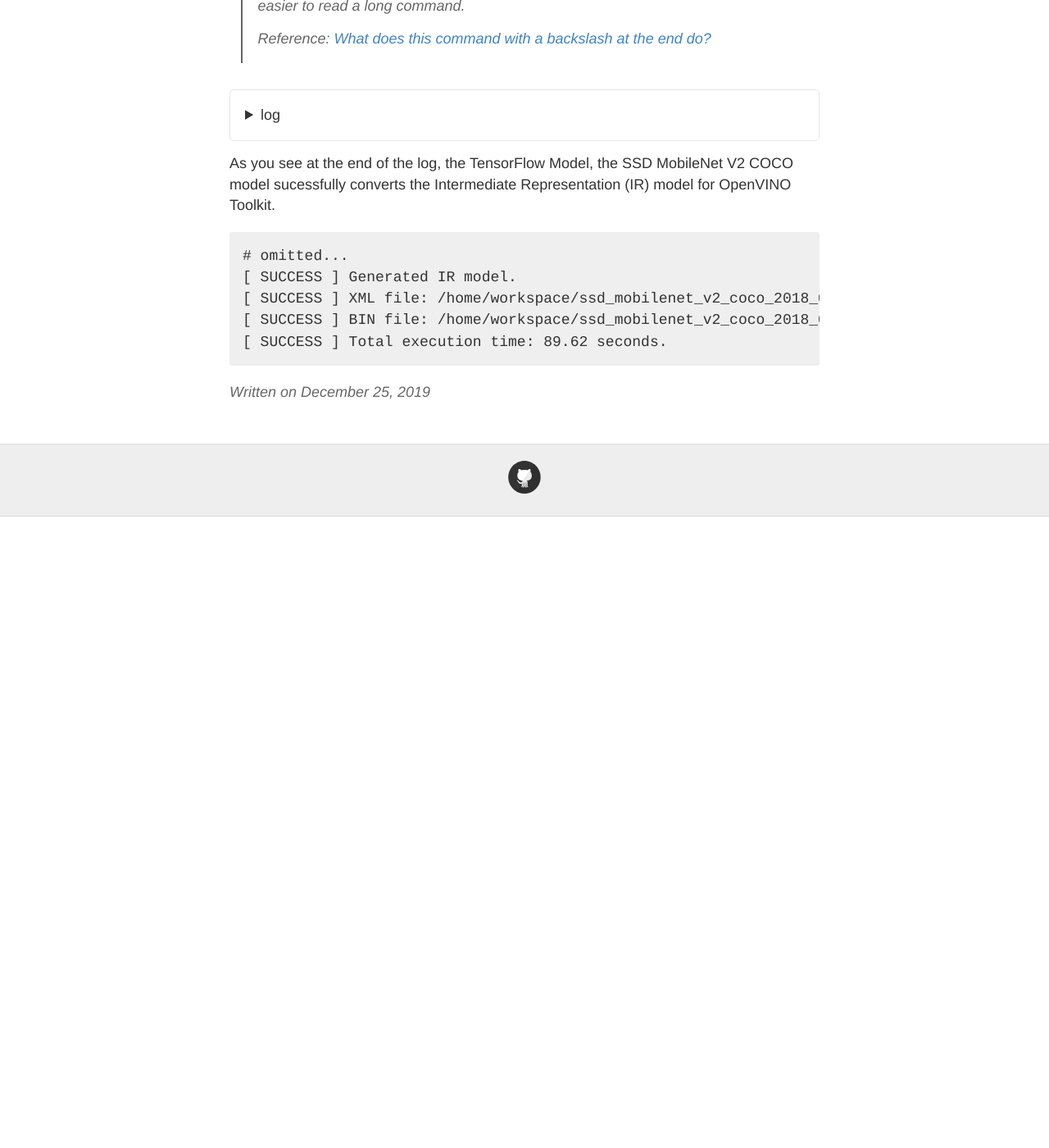
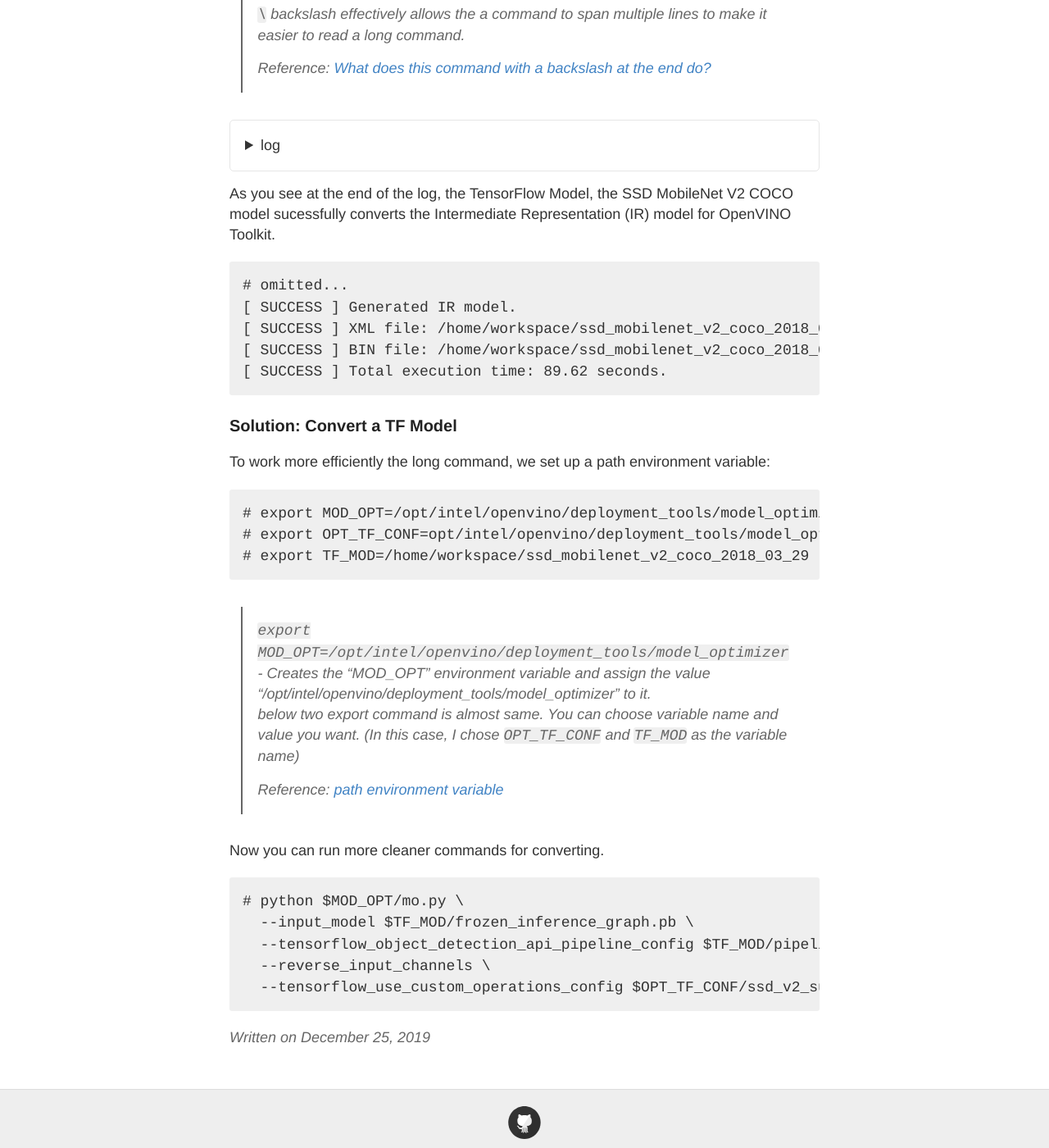
Before and after one commit to yamatokataoka/blog2, a Jekyll site: the page built from _posts/2019-12-25-intel-edge-ai-fundamentals-course.md, in a window 1280 px wide and 1400 px high, scrolled down 41453 px. Shown: the whole window at 82% size. Built offline with Jekyll 4.4.1, drawn with Linux system fonts in a browser that asks for light colours; before the commit the page ends 42083 px from its top, so only the background shows below that; some of the changed text lies outside the part shown.

Commit message:
Add Solution: Convert a TF Model

````diff
--- a/_posts/2019-12-25-intel-edge-ai-fundamentals-course.md
+++ b/_posts/2019-12-25-intel-edge-ai-fundamentals-course.md
@@ -2209,3 +2209,28 @@ As you see at the end of the log, the TensorFlow Model, the SSD MobileNet V2 COC
 [ SUCCESS ] BIN file: /home/workspace/ssd_mobilenet_v2_coco_2018_03_29/./frozen_inference_graph.bin
 [ SUCCESS ] Total execution time: 89.62 seconds.
 ```
+
+### Solution: Convert a TF Model
+
+To work more efficiently the long command, we set up a path environment variable:
+
+```
+# export MOD_OPT=/opt/intel/openvino/deployment_tools/model_optimizer
+# export OPT_TF_CONF=opt/intel/openvino/deployment_tools/model_optimizer/extensions/front/tf
+# export TF_MOD=/home/workspace/ssd_mobilenet_v2_coco_2018_03_29
+```
+
+> `export MOD_OPT=/opt/intel/openvino/deployment_tools/model_optimizer` - Creates the "MOD_OPT" environment variable and assign the value "/opt/intel/openvino/deployment_tools/model_optimizer" to it.
+> below two export command is almost same. You can choose variable name and value you want. (In this case, I chose `OPT_TF_CONF` and `TF_MOD` as the variable name)
+>
+> Reference: [path environment variable](https://help.ubuntu.com/community/EnvironmentVariables)
+
+Now you can run more cleaner commands for converting.
+
+```
+# python $MOD_OPT/mo.py \
+  --input_model $TF_MOD/frozen_inference_graph.pb \
+  --tensorflow_object_detection_api_pipeline_config $TF_MOD/pipeline.config \
+  --reverse_input_channels \
+  --tensorflow_use_custom_operations_config $OPT_TF_CONF/ssd_v2_support.json
+```
````
